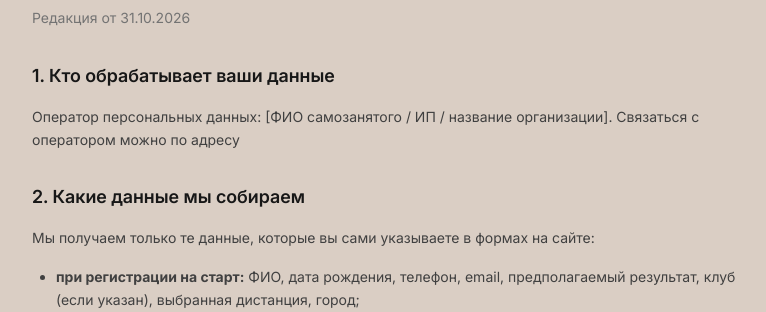
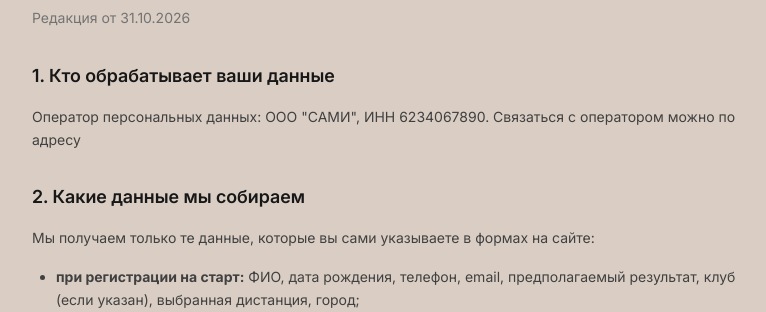
Before and after one commit to Alex-desmod/eseninbeg-site, a Django app: page /privacy/ in a window 1280 px wide. Shown: the part 181-493 px from the top of the page, without its empty margins (240-1006 px from the left). Run offline with Django 5.2, Linux system fonts and the light colour scheme; data that the repository does not hold is empty; style sheets or scripts are compiled from the project's sources.

Commit message:
Fix privacy.html

```diff
--- a/apps/core/templates/core/privacy.html
+++ b/apps/core/templates/core/privacy.html
@@ -12,7 +12,7 @@
 
     <h2 class="text-lg font-semibold text-neutral-900 pt-4">1. Кто обрабатывает ваши данные</h2>
     <p>
-        Оператор персональных данных: [ФИО самозанятого / ИП / название организации].
+        Оператор персональных данных: ООО "САМИ", ИНН 6234067890.
         Связаться с оператором можно по адресу
         {% if site_settings.email %}
             <a href="mailto:{{ site_settings.email }}" class="underline">{{ site_settings.email }}</a>.
```
